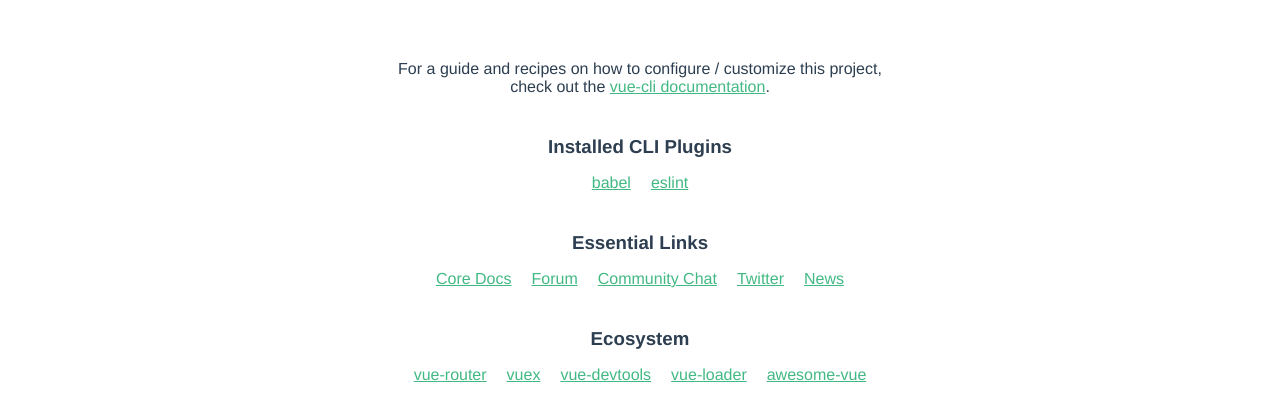
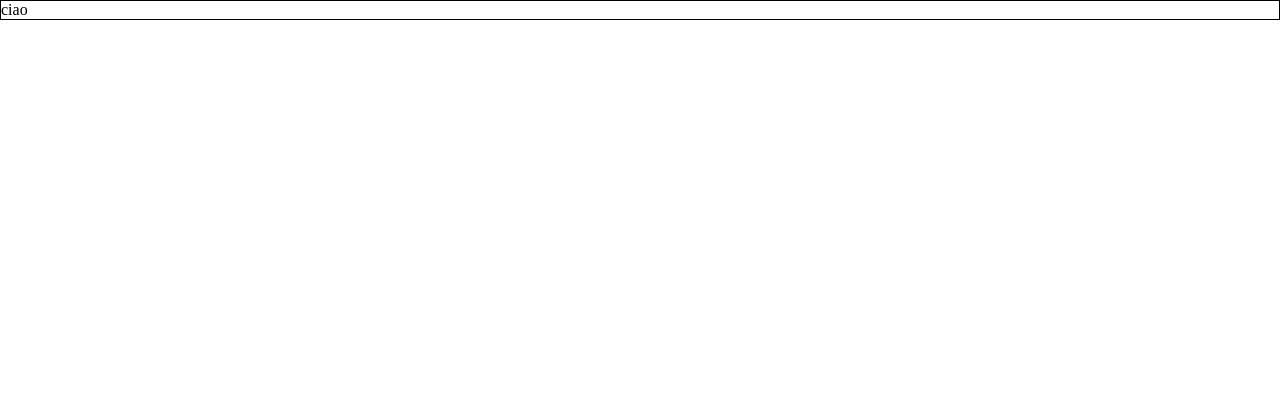
Before and after one commit to giuseppecantafio/vue-dc-comics, a Vue app: page / in a window 1280 px wide. Shown: the top 420 px of the page. Built offline with nearby package versions, Linux system fonts and the light colour scheme.

Commit message:
aggiunti stili e AppHeader

```diff
--- a/src/App.vue
+++ b/src/App.vue
@@ -1,27 +1,25 @@
 <template>
   <div id="app">
-    <HelloWorld/>
+    <AppHeader/>
   </div>
 </template>
 
 <script>
-import HelloWorld from './components/HelloWorld.vue'
+import AppHeader from './components/AppHeader.vue'
 
 export default {
   name: 'App',
   components: {
-    HelloWorld
+    AppHeader
   }
 }
 </script>
 
 <style lang="scss">
-#app {
-  font-family: Avenir, Helvetica, Arial, sans-serif;
-  -webkit-font-smoothing: antialiased;
-  -moz-osx-font-smoothing: grayscale;
-  text-align: center;
-  color: #2c3e50;
-  margin-top: 60px;
+@import './style/generals';
+@import './style/variables';
+
+.debug{
+  border: 1px solid black;
 }
 </style>
--- /dev/null
+++ b/src/components/AppHeader.vue
@@ -0,0 +1,15 @@
+<template>
+<div>
+ <div class="debug">ciao</div>
+</div>
+</template>
+
+<script>
+export default {
+  name: 'AppHeader',
+}
+</script>
+
+<style scoped lang="scss">
+
+</style>
--- a/src/components/HelloWorld.vue
+++ /dev/null
@@ -1,58 +0,0 @@
-<template>
-  <div class="hello">
-    <h1>{{ msg }}</h1>
-    <p>
-      For a guide and recipes on how to configure / customize this project,<br>
-      check out the
-      <a href="https://cli.vuejs.org" target="_blank" rel="noopener">vue-cli documentation</a>.
-    </p>
-    <h3>Installed CLI Plugins</h3>
-    <ul>
-      <li><a href="https://github.com/vuejs/vue-cli/tree/dev/packages/%40vue/cli-plugin-babel" target="_blank" rel="noopener">babel</a></li>
-      <li><a href="https://github.com/vuejs/vue-cli/tree/dev/packages/%40vue/cli-plugin-eslint" target="_blank" rel="noopener">eslint</a></li>
-    </ul>
-    <h3>Essential Links</h3>
-    <ul>
-      <li><a href="https://vuejs.org" target="_blank" rel="noopener">Core Docs</a></li>
-      <li><a href="https://forum.vuejs.org" target="_blank" rel="noopener">Forum</a></li>
-      <li><a href="https://chat.vuejs.org" target="_blank" rel="noopener">Community Chat</a></li>
-      <li><a href="https://twitter.com/vuejs" target="_blank" rel="noopener">Twitter</a></li>
-      <li><a href="https://news.vuejs.org" target="_blank" rel="noopener">News</a></li>
-    </ul>
-    <h3>Ecosystem</h3>
-    <ul>
-      <li><a href="https://router.vuejs.org" target="_blank" rel="noopener">vue-router</a></li>
-      <li><a href="https://vuex.vuejs.org" target="_blank" rel="noopener">vuex</a></li>
-      <li><a href="https://github.com/vuejs/vue-devtools#vue-devtools" target="_blank" rel="noopener">vue-devtools</a></li>
-      <li><a href="https://vue-loader.vuejs.org" target="_blank" rel="noopener">vue-loader</a></li>
-      <li><a href="https://github.com/vuejs/awesome-vue" target="_blank" rel="noopener">awesome-vue</a></li>
-    </ul>
-  </div>
-</template>
-
-<script>
-export default {
-  name: 'HelloWorld',
-  props: {
-    msg: String
-  }
-}
-</script>
-
-<!-- Add "scoped" attribute to limit CSS to this component only -->
-<style scoped lang="scss">
-h3 {
-  margin: 40px 0 0;
-}
-ul {
-  list-style-type: none;
-  padding: 0;
-}
-li {
-  display: inline-block;
-  margin: 0 10px;
-}
-a {
-  color: #42b983;
-}
-</style>
--- /dev/null
+++ b/src/style/generals.scss
@@ -0,0 +1,7 @@
+/* GENERAL RULES */
+
+*{
+    margin: 0;
+    padding: 0;
+    box-sizing: border-box;
+}
--- /dev/null
+++ b/src/style/variables.scss
@@ -0,0 +1,9 @@
+/* VARIABILI GENERALI */
+$bg-header: #FFFFFF;
+$bg-main: #1C1C1C;
+$bg-footer-top: #0282F9;
+$color-footer-mid-options: #646464;
+$color-footer-bot-follow-us: #0478CF;
+$color-border-footer-bot-sign-up-now: #0282F9;
+$bg-footer-bot: #303030;
+$bg-footer-bot-buttons: #797979;
```
